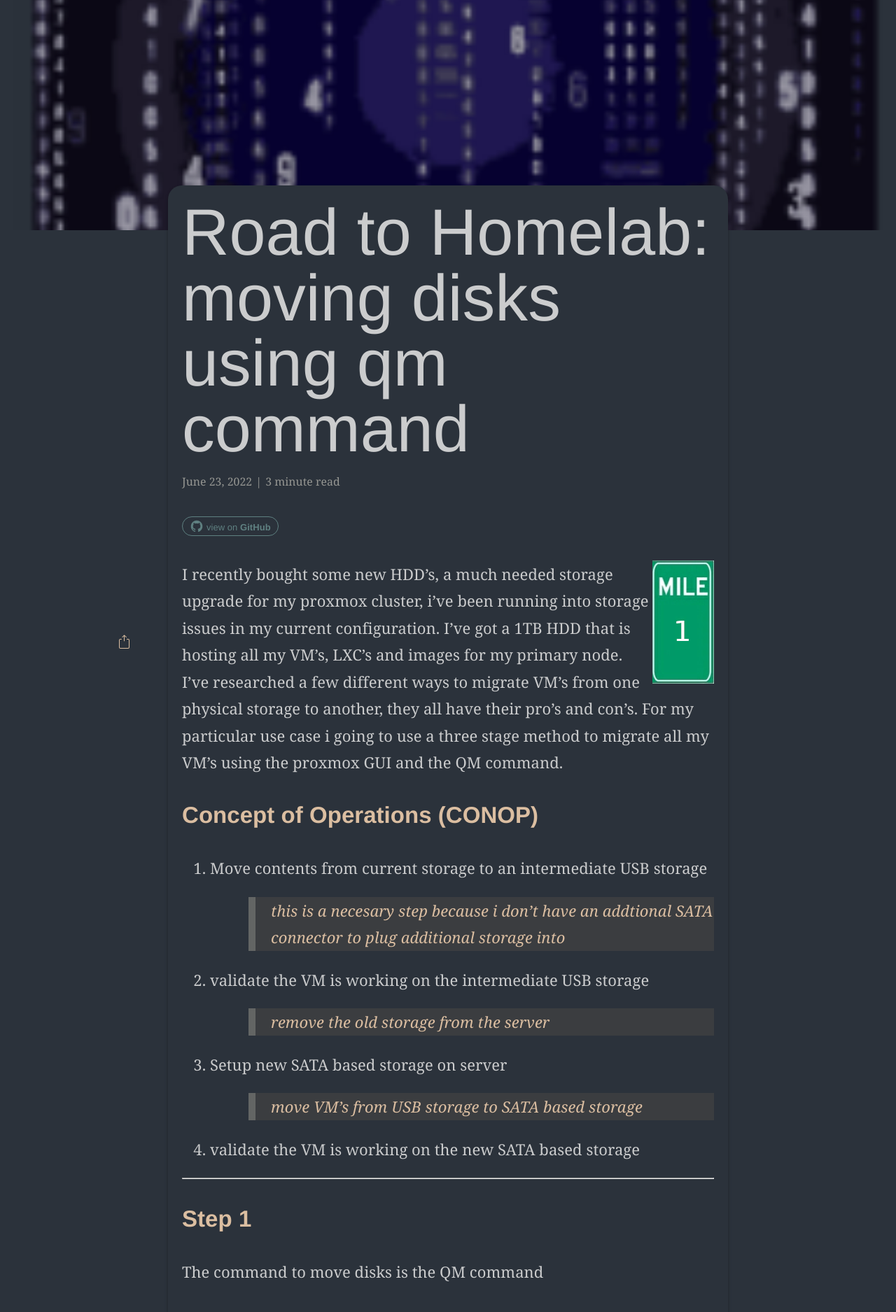
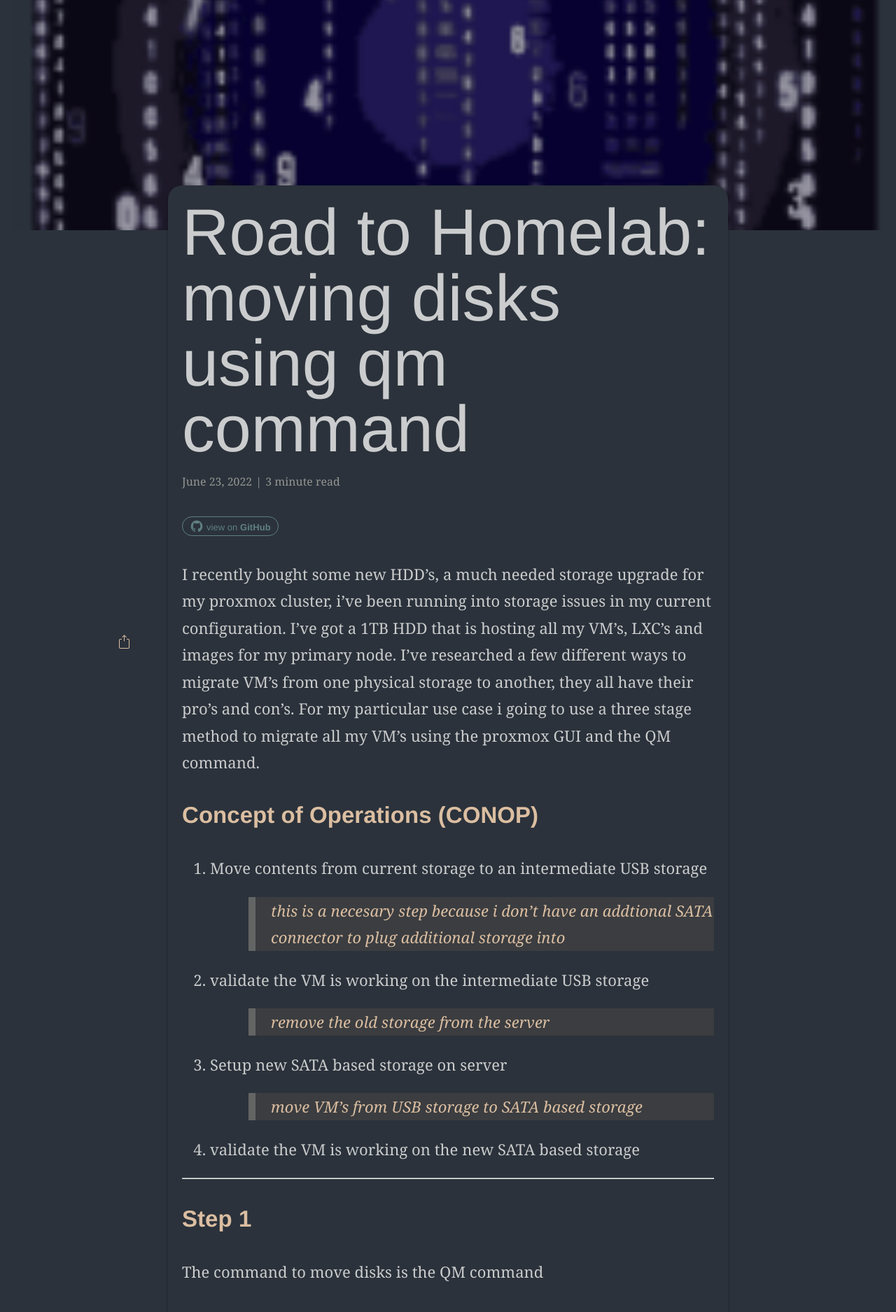
Before and after one commit to scottiepowell/gh-pages-blog.github.io, a Jekyll site: the page built from _posts/2022-06-23-moving-disks-with-qm-command.md.md, in a window 1280 px wide. Shown: the part 363-2238 px from the top of the page at 70% size. Built offline with Jekyll 4.4.1, drawn with Linux system fonts in a browser that asks for light colours; some web fonts are replaced; comment, search, counter and statistics services are not loaded.

Commit message:
Update 2022-06-23-moving-disks-with-qm-command.md.md

```diff
--- a/_posts/2022-06-23-moving-disks-with-qm-command.md.md
+++ b/_posts/2022-06-23-moving-disks-with-qm-command.md.md
@@ -12,8 +12,6 @@ description: "Moving vm's with the qm command"
 github:  scottiepowell/
 mathjax: yes
 ---
-<img align="right" title="road to Homelab, marker 1" src='/assets/img/posts/mile/Mile_marker_1.png'>
-
 I recently bought some new HDD's, a much needed storage upgrade for my proxmox cluster, i've been running into storage issues in my current configuration.  I've got a 1TB HDD that is hosting all my VM's, LXC's and images for my primary node.  I've researched a few different ways to migrate VM's from one physical storage to another, they all have their pro's and con's.  For my particular use case i going to use a three stage method to migrate all my VM's using the proxmox GUI and the QM command.
 
 ## Concept of Operations (CONOP)
```
